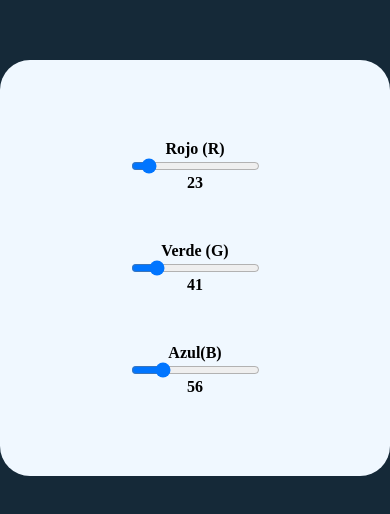
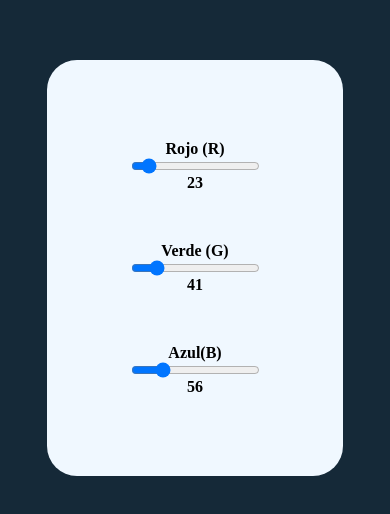
Before and after one commit to castrogladis/Colores-RGB, a plain HTML site: page index.html in a window 390 px wide. Shown: the part 154-668 px from the top of the page. Drawn offline with Linux system fonts and the light colour scheme.

Commit message:
medidas de pantalla

```diff
--- a/style.css
+++ b/style.css
@@ -35,8 +35,8 @@ body {
   font-weight: bold;
 }
 
-@media (max-width: 371px) {
+@media (max-width: 412px) {
   .contenedor-principal {
-    max-width: 230px;
+    max-width: 296px;
   }
 }
```
